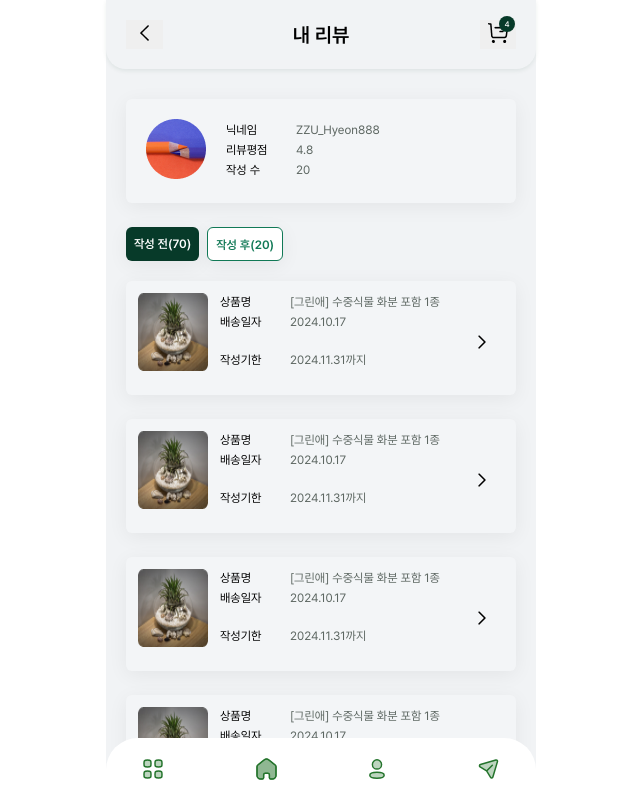
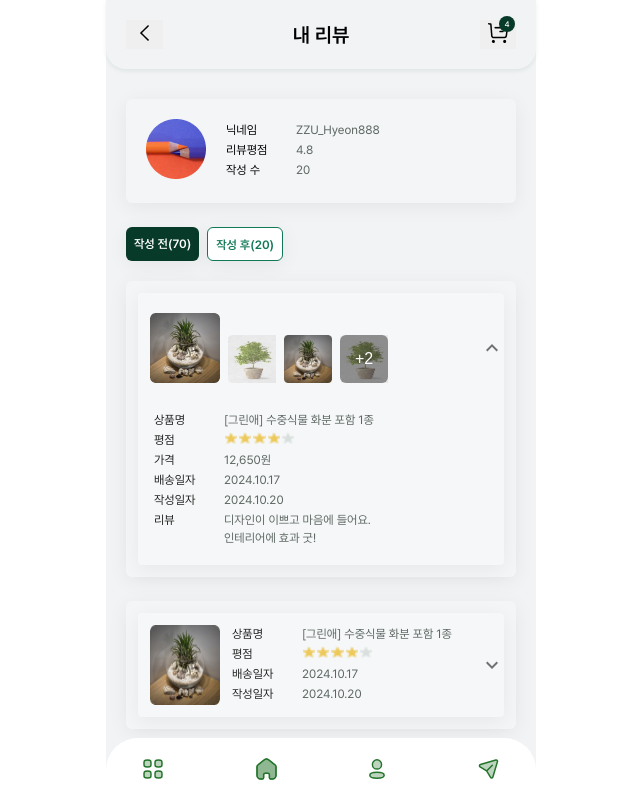
Before and after one commit to PlantHostel/PlantHostel-client, a React (Vite) app: page /my-review in a window 1280 px wide. Shown: the top 798 px of the page, without its empty margins (319-959 px from the left). Built offline with nearby package versions, Linux system fonts and the light colour scheme.

Commit message:
내 리뷰 페이지 작성 후 화면 퍼블리싱

```diff
--- a/package.json
+++ b/package.json
@@ -10,6 +10,10 @@
     "preview": "vite preview"
   },
   "dependencies": {
+    "@emotion/react": "^11.13.3",
+    "@emotion/styled": "^11.13.0",
+    "@mui/icons-material": "^6.1.6",
+    "@mui/material": "^6.1.6",
     "moment": "^2.30.1",
     "react": "^18.3.1",
     "react-calendar": "^5.1.0",
--- a/src/components/common/InfoText.tsx
+++ b/src/components/common/InfoText.tsx
@@ -1,8 +1,9 @@
+import { ReactNode } from "react";
 import styled from "styled-components";
 
 interface ProfileTextProps {
   label: string;
-  value: string;
+  value: string | number | ReactNode;
   wordBreak?: string;
 }
 
--- /dev/null
+++ b/src/components/common/StarRate.tsx
@@ -0,0 +1,33 @@
+import styled from "styled-components";
+import yellowstar from "../../assets/Star 22.png";
+import emptystar from "../../assets/Star 26.png";
+
+interface StarRateProps {
+  rate: number;
+}
+
+export const StarRate = ({ rate }: StarRateProps) => {
+  const totalStars = 5;
+
+  return (
+    <StarDiv>
+      {Array.from({ length: totalStars }, (_, index) => {
+        {
+          return index < rate ? (
+            <img key={index} src={yellowstar} alt="star" />
+          ) : (
+            <img key={index} src={emptystar} alt="star" />
+          );
+        }
+      })}
+    </StarDiv>
+  );
+};
+
+const StarDiv = styled.div`
+  img {
+    width: 12.18px;
+    height: 12.18px;
+    padding: 0 1px;
+  }
+`;
--- /dev/null
+++ b/src/components/review/AccordionSummaryImage.tsx
@@ -0,0 +1,55 @@
+import styled from "styled-components";
+
+interface AccordionSummaryImageProps {
+  images: string[];
+}
+
+export const AccordionSummaryImage = ({
+  images,
+}: AccordionSummaryImageProps) => {
+  const maxVisible = 4;
+
+  return (
+    <AccordionSummaryImageDiv>
+      {images.slice(0, maxVisible).map((src, index) => (
+        <img key={index} src={src}></img>
+      ))}
+
+      {images.length > maxVisible && (
+        <div className="extra-image">+{images.length - maxVisible}</div>
+      )}
+    </AccordionSummaryImageDiv>
+  );
+};
+
+const AccordionSummaryImageDiv = styled.div`
+  display: flex;
+  gap: 8px;
+  align-items: flex-end;
+  position: relative;
+
+  img:first-child {
+    width: 70px;
+    height: 70px;
+  }
+
+  img {
+    width: 48px;
+    height: 48px;
+    position: relative;
+  }
+
+  .extra-image {
+    width: 48px;
+    height: 48px;
+    background-color: rgba(0, 0, 0, 0.4);
+    border-radius: 6px;
+    display: flex;
+    font-size: 16px;
+    color: white;
+    position: absolute;
+    right: 0;
+    justify-content: center;
+    align-items: center;
+  }
+`;
--- /dev/null
+++ b/src/components/review/AfterReviewItem.tsx
@@ -0,0 +1,143 @@
+import { Accordion, AccordionDetails, AccordionSummary } from "@mui/material";
+import ExpandMoreIcon from "@mui/icons-material/ExpandMore";
+import styled from "styled-components";
+import { InfoText } from "../common/InfoText";
+import { StarRate } from "../common/StarRate";
+import { AccordionSummaryImage } from "./AccordionSummaryImage";
+
+interface AfterReviewItemProps {
+  item: {
+    id: number;
+    images: string[];
+    productNm: string;
+    rate: number;
+    price: number;
+    deliveryDate: string;
+    createdAt: string;
+    content: string;
+  };
+  expanded: boolean;
+  onClick: () => void;
+}
+
+export const AfterReviewItem = ({
+  item,
+  expanded,
+  onClick,
+}: AfterReviewItemProps) => {
+  return (
+    <StyledAccordion>
+      <Accordion expanded={expanded} onChange={onClick}>
+        <AccordionSummary
+          expandIcon={<ExpandMoreIcon />}
+          aria-controls="panel1a-content"
+          id="panel1a-header"
+        >
+          {!expanded ? (
+            <InfoWrapper>
+              <img className="item-img" src={item.images[0]} />
+              <div className="item-info">
+                <InfoText
+                  label="상품명"
+                  value={item.productNm}
+                  wordBreak="nowrap"
+                />
+                <InfoText label="평점" value={<StarRate rate={4} />} />
+                <InfoText
+                  label="배송일자"
+                  value={item.deliveryDate}
+                  wordBreak="nowrap"
+                />
+                <InfoText
+                  label="작성일자"
+                  value={item.createdAt}
+                  wordBreak="nowrap"
+                />
+              </div>
+            </InfoWrapper>
+          ) : (
+            <>
+              <AccordionSummaryImage images={item.images} />
+            </>
+          )}
+        </AccordionSummary>
+        <AccordionDetails>
+          <InfoWrapper>
+            <div className="item-info">
+              <InfoText
+                label="상품명"
+                value={item.productNm}
+                wordBreak="nowrap"
+              />
+              <InfoText label="평점" value={<StarRate rate={4} />} />
+              <InfoText
+                label="가격"
+                value={`${item.price.toLocaleString()}원`}
+                wordBreak="nowrap"
+              />
+              <InfoText
+                label="배송일자"
+                value={item.deliveryDate}
+                wordBreak="nowrap"
+              />
+              <InfoText
+                label="작성일자"
+                value={item.createdAt}
+                wordBreak="nowrap"
+              />
+              <InfoText label="리뷰" value={item.content} />
+            </div>
+          </InfoWrapper>
+        </AccordionDetails>
+      </Accordion>
+    </StyledAccordion>
+  );
+};
+
+const StyledAccordion = styled.div`
+  .MuiPaper-root {
+    background: rgba(255, 255, 255, 0.15);
+    box-shadow: 0px 4px 20px rgba(0, 0, 0, 0.06);
+  }
+
+  .MuiButtonBase-root {
+    padding: 0;
+  }
+
+  .MuiAccordionSummary-content {
+    margin: 12px;
+  }
+
+  .MuiAccordionSummary-content.Mui-expanded {
+    margin-left: 12px;
+  }
+
+  .item-info div:last-child {
+    white-space: normal;
+  }
+`;
+
+const InfoWrapper = styled.div`
+  display: flex;
+  gap: 12px;
+  cursor: pointer;
+  position: relative;
+
+  .item-img {
+    width: 70px;
+  }
+
+  .item-info {
+    display: flex;
+    flex-direction: column;
+    justify-content: end;
+  }
+
+  .arrow-button {
+    width: 20px;
+    height: 20px;
+    position: absolute;
+    right: 12px;
+    top: 50%;
+  }
+`;
--- /dev/null
+++ b/src/components/review/AfterReviewItems.tsx
@@ -0,0 +1,123 @@
+import styled from "styled-components";
+import CommonBox from "../common/CommonBox";
+import { AfterReviewItem } from "./AfterReviewItem";
+import PlantImage from "../../assets/info-plant.png";
+import PlantImage2 from "../../assets/plant-image.png";
+import { useState } from "react";
+
+export default function AfterReviewItems() {
+  const data = [
+    {
+      id: 1,
+      productNm: "[그린애] 수중식물 화분 포함 1종",
+      images: [
+        PlantImage,
+        PlantImage2,
+        PlantImage,
+        PlantImage2,
+        PlantImage,
+        PlantImage2,
+      ],
+      rate: 4,
+      price: 12650,
+      deliveryDate: "2024.10.17",
+      createdAt: "2024.10.20",
+      content: "디자인이 이쁘고 마음에 들어요. 인테리어에 효과 굿!",
+    },
+    {
+      id: 2,
+      productNm: "[그린애] 수중식물 화분 포함 1종",
+      images: [
+        PlantImage,
+        PlantImage2,
+        PlantImage,
+        PlantImage2,
+        PlantImage,
+        PlantImage2,
+      ],
+      rate: 4,
+      price: 12650,
+      deliveryDate: "2024.10.17",
+      createdAt: "2024.10.20",
+      content: "디자인이 이쁘고 마음에 들어요. 인테리어에 효과 굿!",
+    },
+    {
+      id: 3,
+      productNm: "[그린애] 수중식물 화분 포함 1종",
+      images: [
+        PlantImage,
+        PlantImage2,
+        PlantImage,
+        PlantImage2,
+        PlantImage,
+        PlantImage2,
+      ],
+      rate: 4,
+      price: 12650,
+      deliveryDate: "2024.10.17",
+      createdAt: "2024.10.20",
+      content: "디자인이 이쁘고 마음에 들어요. 인테리어에 효과 굿!",
+    },
+    {
+      id: 4,
+      productNm: "[그린애] 수중식물 화분 포함 1종",
+      images: [
+        PlantImage,
+        PlantImage2,
+        PlantImage,
+        PlantImage2,
+        PlantImage,
+        PlantImage2,
+      ],
+      rate: 4,
+      price: 12650,
+      deliveryDate: "2024.10.17",
+      createdAt: "2024.10.20",
+      content: "디자인이 이쁘고 마음에 들어요. 인테리어에 효과 굿!",
+    },
+    {
+      id: 5,
+      productNm: "[그린애] 수중식물 화분 포함 1종",
+      images: [
+        PlantImage,
+        PlantImage2,
+        PlantImage,
+        PlantImage2,
+        PlantImage,
+        PlantImage2,
+      ],
+      rate: 4,
+      price: 12650,
+      deliveryDate: "2024.10.17",
+      createdAt: "2024.10.20",
+      content:
+        "디자인이 이쁘고 마음에 들어요. 인테리어에 효과 굿! 지인들 추천으로 구매했다가 새로 하나 더 장만했어요. 화분의 모양 또한 디자인이 독특해서 보는 맛이 나네요. 가격 대비 훌륭한 퀄리티에 더욱이 뿌듯합니다 ^^",
+    },
+  ];
+
+  const [expandedIndex, setExpandedIndex] = useState<number | null>(0);
+
+  const handleAccordionClick = (index: number) => {
+    setExpandedIndex(index === expandedIndex ? null : index);
+  };
+
+  return (
+    <ReviewWrapper>
+      {data.map((item, index) => (
+        <CommonBox key={item.id}>
+          <AfterReviewItem
+            item={item}
+            expanded={index === expandedIndex}
+            onClick={() => handleAccordionClick(index)}
+          />
+        </CommonBox>
+      ))}
+    </ReviewWrapper>
+  );
+}
+
+const ReviewWrapper = styled.div`
+  display: flex;
+  flex-direction: column;
+  gap: 16px;
+`;
--- a/src/components/review/ReviewItem.tsx
+++ b/src/components/review/BeforeReviewItem.tsx
@@ -3,7 +3,7 @@ import { InfoText } from "../common/InfoText";
 import PlantImage from "../../assets/info-plant.png";
 import RightArrow from "../../assets/arrow-right.png";
 
-interface ReviewItemProps {
+interface BeforeReviewItemProps {
   item: {
     id: number;
     productNm: string;
@@ -12,7 +12,7 @@ interface ReviewItemProps {
   };
 }
 
-export const ReviewItem = ({ item }: ReviewItemProps) => {
+export const BeforReviewItem = ({ item }: BeforeReviewItemProps) => {
   return (
     <InfoWrapper>
       <img className="item-img" src={PlantImage} />
--- a/src/components/review/BeforeReviewItems.tsx
+++ b/src/components/review/BeforeReviewItems.tsx
@@ -1,6 +1,6 @@
 import styled from "styled-components";
 import CommonBox from "../common/CommonBox";
-import { ReviewItem } from "./ReviewItem";
+import { BeforReviewItem } from "./BeforeReviewItem";
 
 export default function BeforeReviewItems() {
   const data = [
@@ -40,7 +40,7 @@ export default function BeforeReviewItems() {
     <ReviewWrapper>
       {data.map((item) => (
         <CommonBox>
-          <ReviewItem key={item.id} item={item} />
+          <BeforReviewItem key={item.id} item={item} />
         </CommonBox>
       ))}
     </ReviewWrapper>
--- a/src/components/review/ReviewTab.tsx
+++ b/src/components/review/ReviewTab.tsx
@@ -1,11 +1,12 @@
 import styled from "styled-components";
 import { CommonButton } from "../common/CommonButton";
 import BeforeReviewItems from "./BeforeReviewItems";
+import AfterReviewItems from "./AfterReviewItems";
 
 export default function ReviewTab() {
   const tabArr = [
     { name: "작성 전(70)", content: <BeforeReviewItems /> },
-    { name: "작성 후(20)", content: "" },
+    { name: "작성 후(20)", content: <AfterReviewItems /> },
   ];
 
   return (
@@ -15,7 +16,7 @@ export default function ReviewTab() {
           <CommonButton key={index} text={tab.name} />
         ))}
       </ButtonSection>
-      {tabArr[0].content}
+      {tabArr[1].content}
     </ReviewInfoTab>
   );
 }
```
Also changed, not shown: 1 other file (tests, documents, lock files or other folders).
